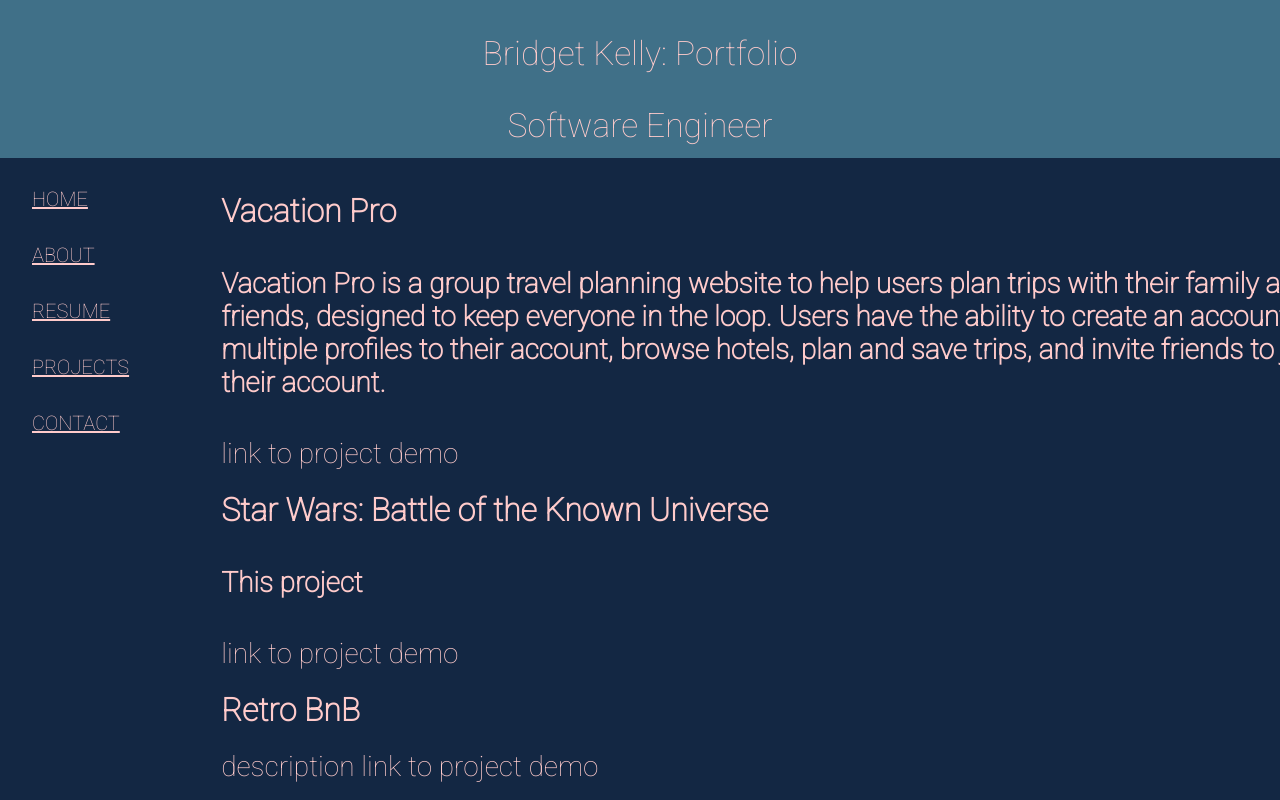
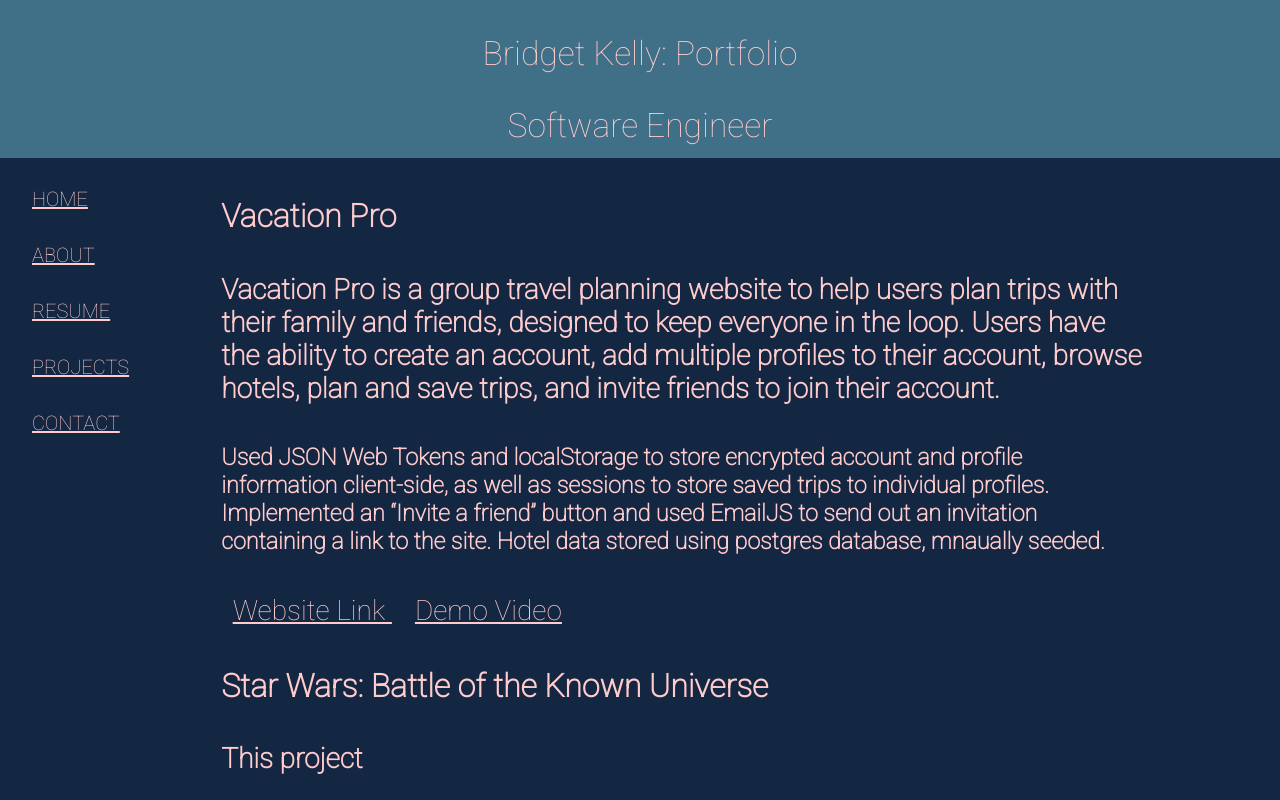
Before and after one commit to bc-kelly/portfolio, a React (Create React App) app: page /projects in a window 1280 px wide. Shown: the top 800 px of the page. Built offline with nearby package versions, Linux system fonts and the light colour scheme.

Commit message:
first project info added

```diff
--- a/src/Projects.css
+++ b/src/Projects.css
@@ -10,7 +10,17 @@
 } */
 
 .indiv-proj {
-    margin-bottom: 2vh;
+    margin-bottom: 5vh;
+}
+
+.description, .description-two {
+  width: 80%;
+}
+
+.website-link {
+  margin: 1%;
+  font-size: 1em;
+  color: #ffcbcb;
 }
 
 @media screen and (min-width: 601px) {
--- a/src/Projects.js
+++ b/src/Projects.js
@@ -5,12 +5,16 @@ function Projects() {
   return (
     <div className = "projects-div">
       <div className="indiv-proj">
-        <h1 className = "project-title">Vacation Pro </h1>
+        <h2 className = "project-title">Vacation Pro </h2>
         <div className="details">
-          <h4> Vacation Pro is a group travel planning website to help users plan trips with their family and friends, designed to keep everyone in the loop. Users have the ability to create an account, add multiple profiles to their account, browse hotels, plan and save trips, and invite friends to join their account.
+          <h4 className="description"> Vacation Pro is a group travel planning website to help users plan trips with their family and friends, designed to keep everyone in the loop. Users have the ability to create an account, add multiple profiles to their account, browse hotels, plan and save trips, and invite friends to join their account.
           </h4>
-          link to project
-          demo
+          <h5 className="description-two"> Used JSON Web Tokens and localStorage to store encrypted account and profile information client-side, as well as sessions to store saved trips to individual profiles.
+          Implemented an “Invite a friend” button and used EmailJS to send out an invitation containing a link to the site.
+          Hotel data stored using postgres database, mnaually seeded.
+          </h5>
+          <a className="website-link" href="https://vacation-pro.herokuapp.com/"> Website Link </a>
+          <a className="website-link" href="https://www.loom.com/share/732285ba255a44a28f6215824b67173c"> Demo Video </a>
         </div>
       </div>
       <div className="indiv-proj">
```
